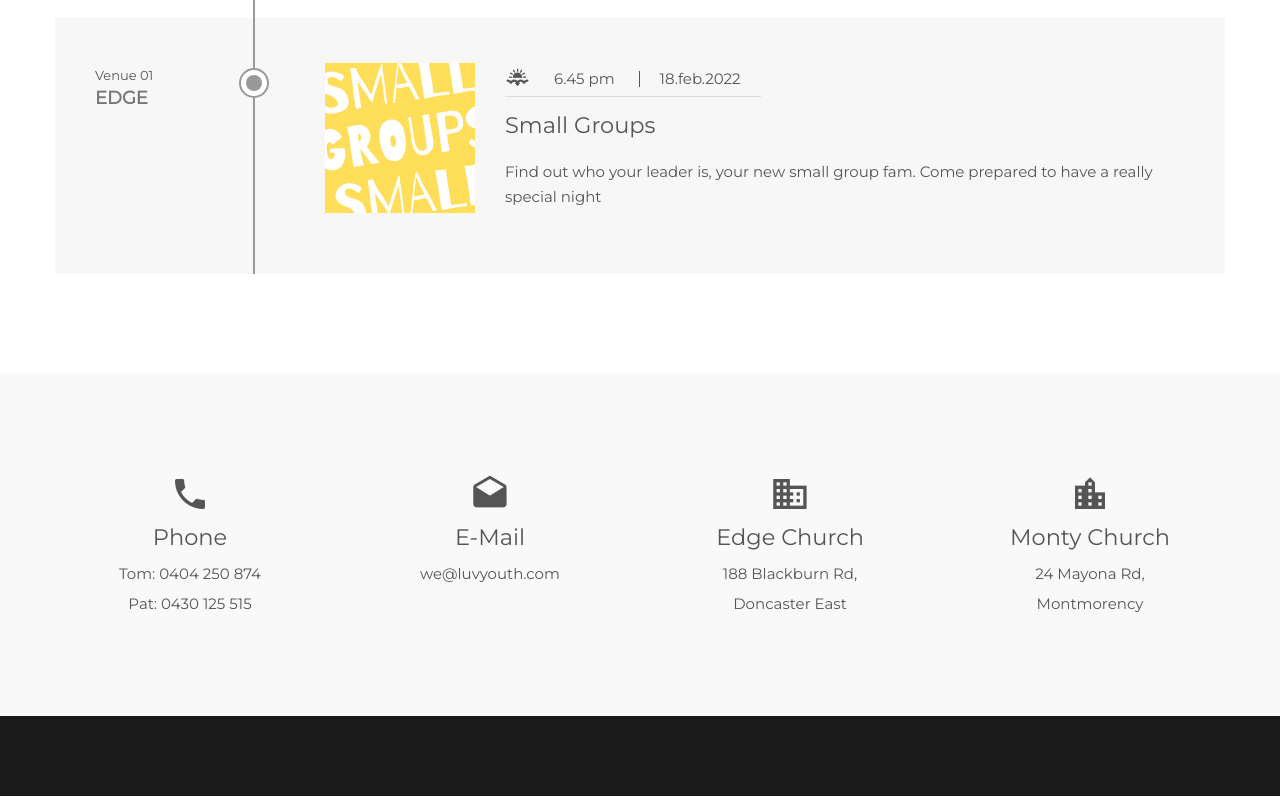
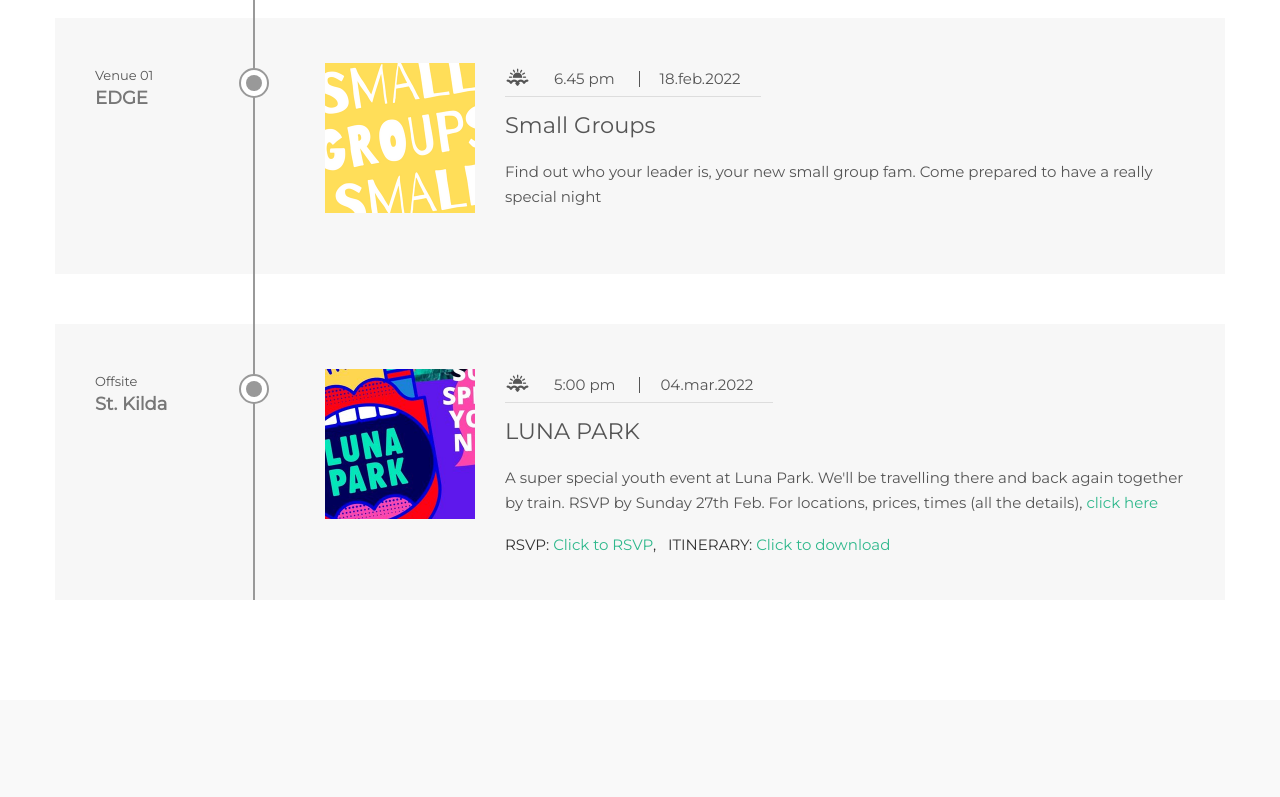
Before and after one commit to luvyouth/luvyouth-com.github.io, a plain HTML site: page index.html in a window 1280 px wide. Shown: the part 1057-1854 px from the top of the page. Drawn offline with Linux system fonts and the light colour scheme; a script that the page names is missing; files whose address does not match are found by name.

Commit message:
add luna park event

```diff
--- a/css/youth.css
+++ b/css/youth.css
@@ -13,3 +13,7 @@ a.subtitle {
 a.subtitle:hover {
   text-decoration: underline;
 }
+
+a.hot {
+  color: #2fb88c;
+}
--- a/index.html
+++ b/index.html
@@ -225,6 +225,35 @@
                                     </div>
                                     <!--single timeline end-->
 
+                                    <!--single timeline start-->
+                                    <div class="single-timeline shadow-box">
+                                        <div class="timeline-left">
+                                            <p>Offsite</p>
+                                            <h4>St. Kilda</h4>
+                                        </div>
+                                        <div class="timeline-right">
+                                            <div class="timeline-img">
+                                                <img src="img/event/thumbs/timeline-luna.jpg" alt="">
+                                            </div>
+                                            <div class="timeline-content">
+                                                <div class="timeline-top">
+                                                    <ul>
+                                                        <li><i class="icofont icofont-sun-set"></i></li>
+                                                        <li>5:00 pm</li>
+                                                        <li>04.mar.2022</li>
+                                                    </ul>
+                                                </div>
+                                                <h4>LUNA PARK</h4>
+                                                <p>A super special youth event at Luna Park.  We'll be travelling there and back again together by train. RSVP by Sunday 27th Feb.  For locations, prices, times (all the details), <a class="hot" href="downloads/events/LUNA_PARK_ ITINERARY.pdf" target="blank">click here</a> </p>
+                                                <h5>
+                                                    RSVP: <a class="hot" href="https://docs.google.com/forms/d/e/1FAIpQLScED1RVkVhMYzgbfXqCqVWa3u3h_pSzNB1snGZGgXZPR_2GMA/viewform?usp=sf_link" target="_blank">Click to RSVP</a>,
+                                                    &nbsp; ITINERARY: <a class="hot" href="downloads/events/LUNA_PARK_ ITINERARY.pdf" target="_blank">Click to download</a>
+                                                </h5>
+                                            </div>
+                                        </div>
+                                    </div>
+                                    <!--single timeline end-->
+
                                 </div>
                             </div>
                             <div role="tabpanel" class="tab-pane fade" id="day-02-two">
```
Also changed, not shown: img/event/thumbs/timeline-luna.jpg (added), 1 other file.
